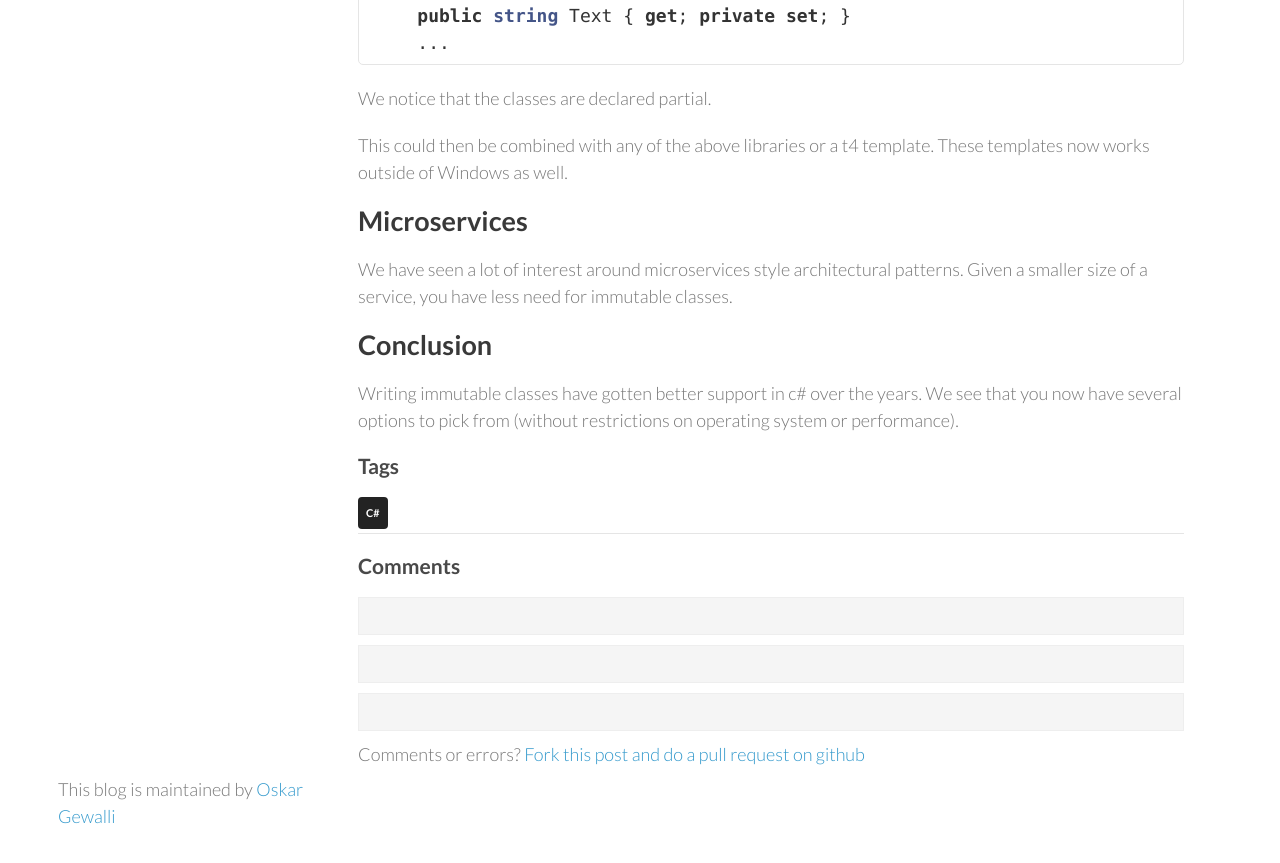
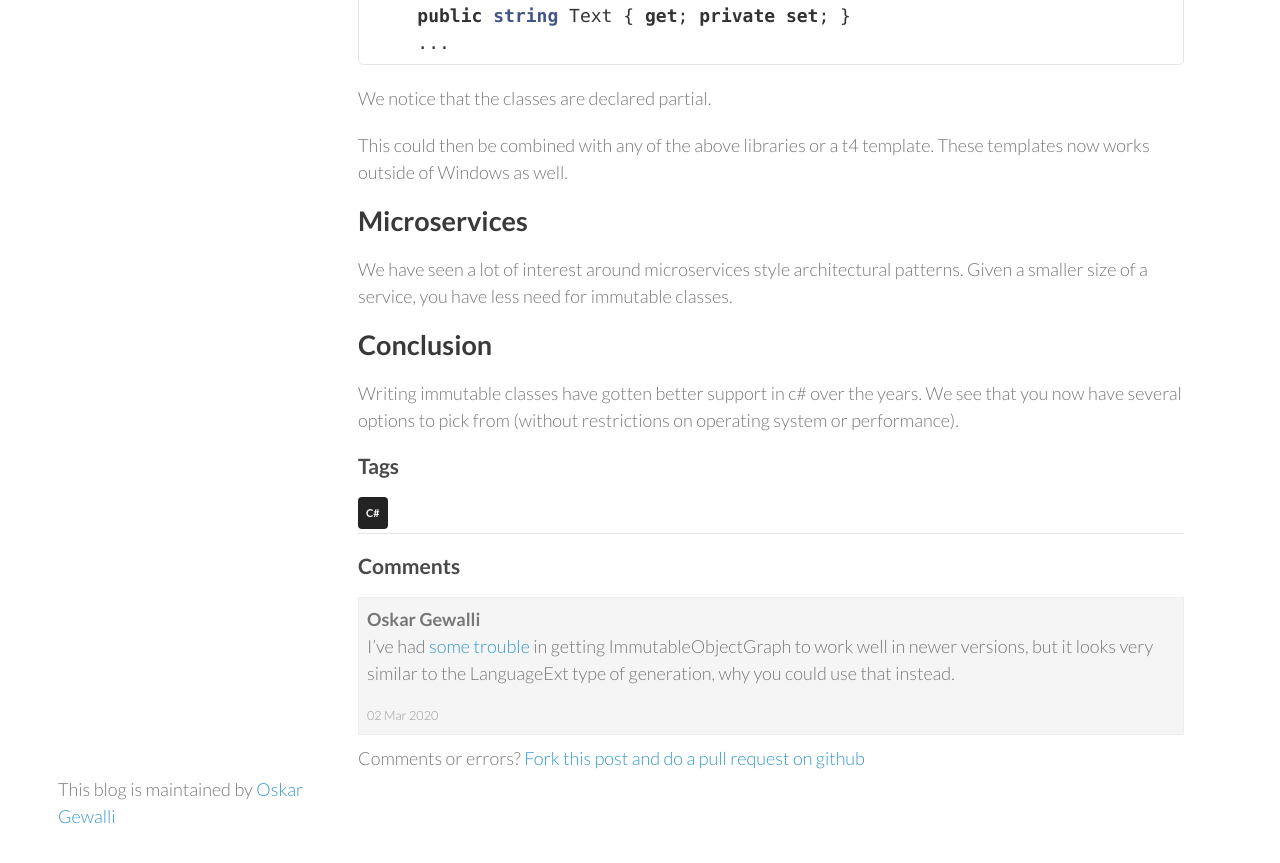
Before and after one commit to wallymathieu/assertfail, a Jekyll site: the page built from _posts/2020-01-26-Immutable-classes-in-csharp.md, in a window 1280 px wide and 900 px high, scrolled down 3361 px. Shown: the top 863 px of the window. Built offline with Jekyll 4.4.1, drawn with Linux system fonts in a browser that asks for light colours; nearby versions of some CDN libraries.

Commit message:
Bugfix: comments did not render as html

```diff
--- a/_layouts/post.html
+++ b/_layouts/post.html
@@ -17,7 +17,7 @@ layout: minimal
   {% for comment in page.comments %}
     <li class="comment">
       <b class="author">{{ comment.author }}</b>
-      <div class="content">{{ comment.content }}</div>
+      <div class="content">{{ comment.content | markdownify }}</div>
       <div class="date">{{ comment.date | date_to_string }}</div>
     </li>
   {% endfor %}
--- a/_posts/2020-01-26-Immutable-classes-in-csharp.md
+++ b/_posts/2020-01-26-Immutable-classes-in-csharp.md
@@ -4,9 +4,9 @@ title: Immutable classes in c#
 date: 2020-01-26T17:42:35+01:00
 tags: c#
 comments:
-  author: Oskar Gewalli
-  content: I've had [some trouble](https://github.com/wallymathieu/ImmutableObjectGraph-studies/pull/4) in getting ImmutableObjectGraph to work well in newer versions, but it looks very similar to the LanguageExt type of generation, why you could use that instead.
-  date: 2020-03-02T11:57:35+01:00
+  - author: Oskar Gewalli
+    content: I've had [some trouble](https://github.com/wallymathieu/ImmutableObjectGraph-studies/pull/4) in getting ImmutableObjectGraph to work well in newer versions, but it looks very similar to the LanguageExt type of generation, why you could use that instead.
+    date: 2020-03-02T11:57:35+01:00
 ---
 
 ## Problems
```
